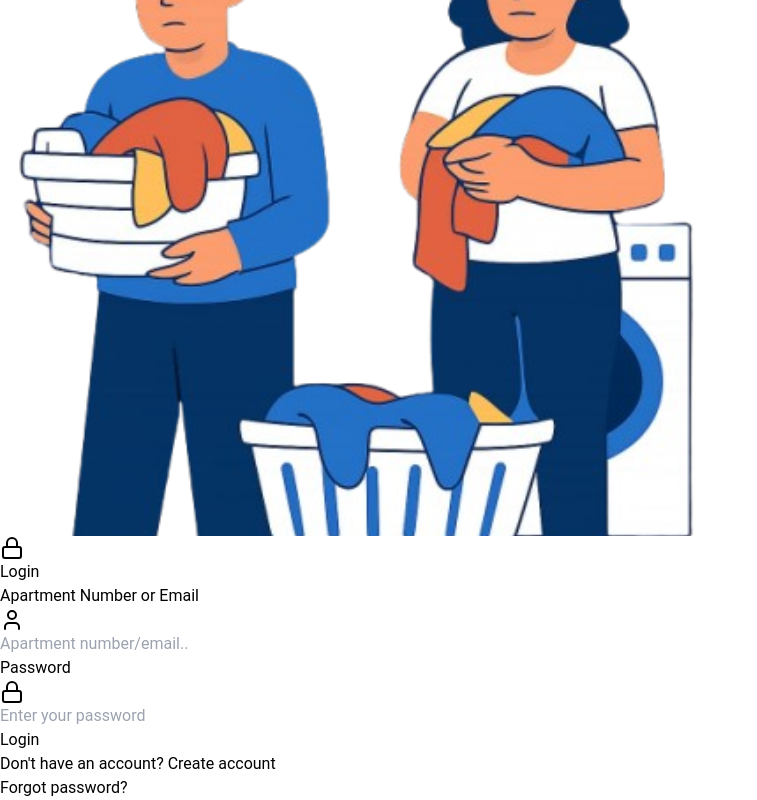
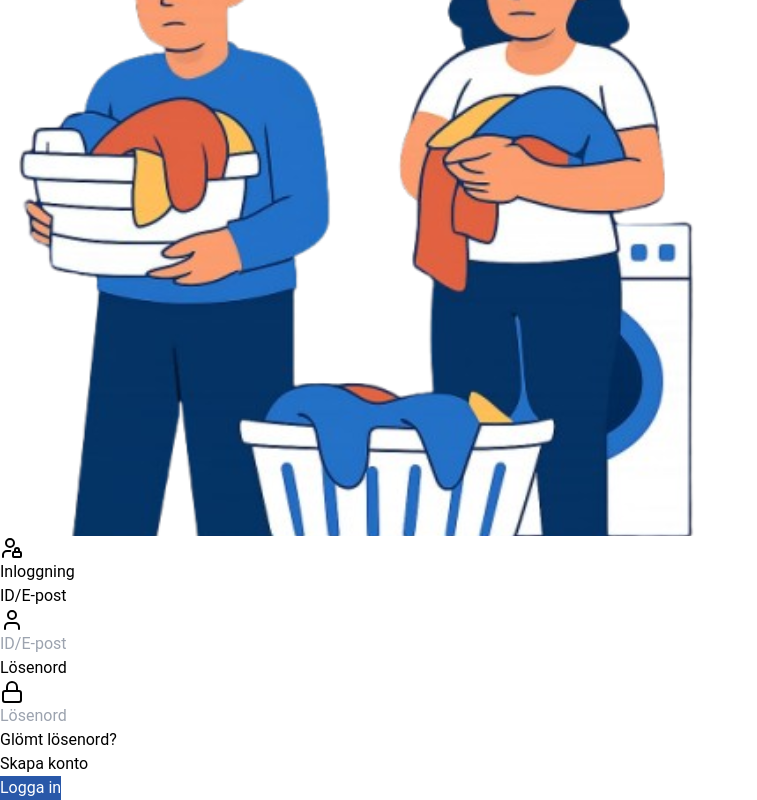
Before and after one commit to Bessosam/appointmentbooking-app, a React (Vite) app: page / in a window 1280 px wide. Shown: the part 1084-1884 px from the top of the page, without its empty margins (0-757 px from the left). Built offline with nearby package versions, Linux system fonts and the light colour scheme.

Commit message:
Changed styling, language and added icons

```diff
--- a/src/App.css
+++ b/src/App.css
@@ -1,13 +1,11 @@
 .loginBtn {
-  background-color: white;
-  color: black;
+  background-color: #2958A9;
+  color: white;
   transition: background-color 0.3s ease-in-out, color 0.6s ease-in-out, transform 0.4s ease;
 }
 
 .loginBtn:hover {
-  background-color:  #0e4b5c;
-  color: white;
-  border-color:  #0e4b5c;
+  background-color: #1d3d74;
 }
 
 .logoutBtn {
@@ -23,8 +21,8 @@
 .loader {
   width: 88px;
   height: 88px;
-  border: 10px solid #ffecd2;
-  border-bottom-color: #0e4b5c;
+  border: 10px solid #2958A9;
+  border-bottom-color: #00BFFF;
   border-radius: 50%;
   display: inline-block;
   box-sizing: border-box;
@@ -38,6 +36,21 @@
   100% {
       transform: rotate(360deg);
   }
+  }
+
+  .image-effect {
+    animation: scaleFadeIn 1s ease-out forwards;
+  }
+
+  @keyframes scaleFadeIn {
+    0% {
+      opacity: 0;
+      transform: scale(0.5);
+    }
+    100% {
+      opacity: 1;
+      transform: scale(1);
+    }
   }
 
 /* #root {
--- a/src/App.jsx
+++ b/src/App.jsx
@@ -8,7 +8,7 @@ import BookingPage from './pages/BookingPage'
 import BookingConfirmationPage from './pages/BookingConfirmationPage'
 import MyBookings from './pages/MyBookings'
 
-const App = () => {
+const App = ({setMode}) => {
   return (
     <>
       <Header />
--- a/src/components/LoginFooter.jsx
+++ /dev/null
@@ -1,30 +0,0 @@
-import React from 'react';
-
-const LoginFooter = ({ mode, setMode }) => (
-  <div className='text-center mt-4 space-y-2'>
-    {mode === 'login' && (
-      <>
-        <p className='text-sm text-gray'>
-          Don't have an account?{' '}
-          <span onClick={() => setMode('register')} className='text-cyan-200 cursor-pointer hover:underline'>
-            Create account
-          </span>
-        </p>
-        <p className='text-sm'>
-          <span onClick={() => setMode('reset')} className='text-cyan-200 cursor-pointer hover:underline'>
-            Forgot password?
-          </span>
-        </p>
-      </>
-    )}
-    {(mode === 'register' || mode === 'reset') && (
-      <p className='text-sm'>
-        <span onClick={() => setMode('login')} className='text-cyan-200 cursor-pointer hover:underline'>
-          Tillbaka till login
-        </span>
-      </p>
-    )}
-  </div>
-);
-
-export default LoginFooter;
--- a/src/components/LoginForm.jsx
+++ b/src/components/LoginForm.jsx
@@ -1,13 +1,16 @@
 import React from 'react';
 import { User, Lock } from 'lucide-react';
+import { useNavigate } from 'react-router-dom';
 
-const LoginForm = ({ userid, setUserid, password, setPassword, mode, loading, handleSubmit }) => {
+const LoginForm = ({ userid, setUserid, password, setPassword, mode, setMode, loading, handleSubmit }) => {
+  const navigate = useNavigate();
+
   return (
-    <form onSubmit={handleSubmit} className='space-y-4'>
-      <label htmlFor='userid' className='mb-4 block text-sm font-medium text-gray-300'>Apartment Number or Email</label>
-      <div className='flex items-center border rounded-md bg-gray-200 shadow-md'>
+    <form onSubmit={handleSubmit} className='space-y-2'>
+      <label htmlFor='userid' className='block text-md font-medium text-[#000000]/57 font-semibold'>ID/E-post</label>
+      <div className='flex items-center border rounded-md bg-white shadow-md'>
         <span className='px-2 text-gray-500'>
-          <User className='w-5 h-5' />
+          <User className='w-6 h-6 text-[#2958A9]' />
         </span>
         <input
           id='userid'
@@ -15,18 +18,18 @@ const LoginForm = ({ userid, setUserid, password, setPassword, mode, loading, ha
           onChange={(e) => setUserid(e.target.value)}
           required
           autoComplete='off'
-          className='p-4 bg-gray-100 rounded w-full outline-none focus:ring-2 focus:ring-cyan-700/50 text-xl font-semibold text-gray-800'
+          className='p-4 bg-white rounded w-full outline-none focus:ring-2 focus:ring-cyan-700/50 text-xl text-gray-800'
           type="text"
-          placeholder='Apartment number/email..'
+          placeholder='ID/E-post'
         />
       </div>
 
       {mode !== 'reset' && (
         <>
-          <label htmlFor='password' className='block text-sm font-medium text-gray-300'>Password</label>
-          <div className='flex items-center border rounded-md bg-gray-200 shadow-md'>
+          <label htmlFor='password' className='pt-4 block text-md font-medium text-[#000000]/57 font-semibold'>Lösenord</label>
+          <div className='flex items-center border rounded-md bg-white shadow-md'>
             <span className='px-2 text-gray-500'>
-              <Lock className='w-5 h-5' />
+              <Lock className='w-6 h-6 text-[#2958A9]' />
             </span>
             <input
               id='password'
@@ -34,27 +37,56 @@ const LoginForm = ({ userid, setUserid, password, setPassword, mode, loading, ha
               onChange={(e) => setPassword(e.target.value)}
               required
               autoComplete='off'
-              className='p-4 bg-gray-100 rounded w-full outline-none focus:ring-2 focus:ring-cyan-700/50 text-xl font-semibold text-gray-800'
+              className='p-4 bg-white rounded w-full outline-none focus:ring-2 focus:ring-cyan-700/50 text-xl text-gray-800'
               type="password"
-              placeholder={mode === 'register' ? 'Choose a secure password' : 'Enter your password'}
+              placeholder={mode === 'register' ? 'Välj ett säkert lösenord' : 'Lösenord'}
             />
           </div>
         </>
       )}
 
+      <div>
+      <div className='text-center mt-4'>
+    {mode === 'login' && (
+      <div className='flex justify-center space-x-8 gap-20 mb-4'>
+              <p className='text-sm'>
+          <span onClick={() => setMode('reset')} className='text-[#2958A9] font-semibold cursor-pointer hover:underline'>
+            Glömt lösenord?
+          </span>
+        </p>
+        <p className='text-sm text-gray'>
+          <span onClick={() => setMode('register')} className='text-[#2958A9] font-semibold cursor-pointer hover:underline'>
+            Skapa konto
+          </span>
+        </p>
+      </div>
+    )}
+  </div>
+      </div>
+
       <button
         type='submit'
-        className='w-full rounded-md font-semibold text-xl py-2 transition-all duration-300 ease-in-out shadow-md cursor-pointer loginBtn'
+        className='w-full rounded-md font-semibold text-xl py-4 transition-all duration-300 ease-in-out shadow-md cursor-pointer loginBtn'
         disabled={loading}
       >
         {loading
-          ? 'Logging In...'
+          ? 'Loggar In...'
           : mode === 'login'
-            ? 'Login'
+            ? 'Logga in'
             : mode === 'register'
-              ? 'Register'
-              : 'Send Reset Link'}
+              ? 'Registrera'
+              : 'Skicka återställningslänk'}
       </button>
+
+    <div className='text-center mt-4'>
+      {(mode === 'register' || mode === 'reset') && (
+      <p className='text-sm'>
+        <span onClick={() => setMode('login')} className='text-[#000000]/57 font-semibold cursor-pointer hover:underline hover:underline'>
+          Tillbaka till login
+        </span>
+      </p>
+    )}
+    </div>
     </form>
   );
 };
--- a/src/components/LoginTitle.jsx
+++ b/src/components/LoginTitle.jsx
@@ -1,15 +1,15 @@
 import React from 'react';
-import { Lock } from 'lucide-react';
+import { UserLock } from 'lucide-react';
 
 const LoginTitle = ({ mode }) => (
-  <div className='flex items-center justify-center mb-6 space-x-2'>
-    <span className='text-cyan-300'>
-      <Lock className='w-8 h-8' />
+  <div className='flex items-center justify-center mb-6 space-x-2 flex-col'>
+    <span className='text-[#2958A9]'>
+      <UserLock className='w-12 h-12' />
     </span>
-    <h2 className='text-4xl font-extrabold text-white drop-shadow-[0_2px_2px_rgba(0,0,0,0.5)] tracking-wide uppercase'>
-      {mode === 'login' && 'Login'}
-      {mode === 'register' && 'Create Account'}
-      {mode === 'reset' && 'Reset Password'}
+    <h2 className='text-2xl font-bold text-[#000000]/57 tracking-wide text-nowrap'>
+      {mode === 'login' && 'Inloggning'}
+      {mode === 'register' && 'Skapa konto'}
+      {mode === 'reset' && 'Återställ lösenord'}
     </h2>
   </div>
 );
--- a/src/components/PageDecoration.jsx
+++ b/src/components/PageDecoration.jsx
@@ -7,7 +7,7 @@ const PageDecoration = () => {
   <img
     src="/DesignBG.svg"
     alt=""
-    className="absolute top-20 right-0 z-0 w-full h-full"
+    className="absolute top-20 right-0 z-0 w-full h-full image-effect"
   />
   <img
     src="/landing-page-img.svg"
--- a/src/pages/LoginPage.jsx
+++ b/src/pages/LoginPage.jsx
@@ -3,7 +3,6 @@ import { useNavigate } from "react-router-dom";
 import users from "../users.json";
 
 import LoginTitle from "../components/LoginTitle";
-import LoginFooter from "../components/LoginFooter";
 import LoginForm from "../components/LoginForm";
 import { Lock } from "lucide-react";
 import PageDecoration from "../components/PageDecoration";
@@ -53,16 +52,16 @@ const LoginPage = () => {
 
       {loading && (
         <>
-          <div className="absolute top-0 left-0 w-full h-full backdrop-blur bg-white/50 z-10" />
+          <div className="absolute top-0 left-0 w-full h-full backdrop-blur bg-white/50 z-20" />
           <div className="absolute top-1/2 left-1/2 transform -translate-x-1/2 -translate-y-1/2 flex justify-center items-center z-20">
-            <span className="loader absolute"></span>
+            <span className="loader absolute z-20"></span>
             <Lock className="w-12 h-12 z-10" />
           </div>
         </>
       )}
 
       <div
-        className="w-full h-screen flex justify-center items-center h-full bg-gray-100 rounded-md p-4 bg-gradient-to-br from-[#0e4b5c] via-[#2958A9] to-[#ffecd2] shadow-md"
+        className="mt-6 flex min-h-full justify-center items-center h-full bg-gray-100 rounded-md p-4 bg-[#0053FF]/20 shadow-md"
         style={{ fontFamily: "Roboto, sans-serif" }}
       >
         <div className="w-full max-w-sm px-8 z-10">
@@ -73,10 +72,10 @@ const LoginPage = () => {
             password={password}
             setPassword={setPassword}
             mode={mode}
+            setMode={setMode}
             loading={loading}
             handleSubmit={handleSubmit}
           />
-          <LoginFooter mode={mode} setMode={setMode} />
         </div>
       </div>
     </div>
```
Also changed, not shown: src/pages/MenuPage.jsx (+10 -8 lines).
